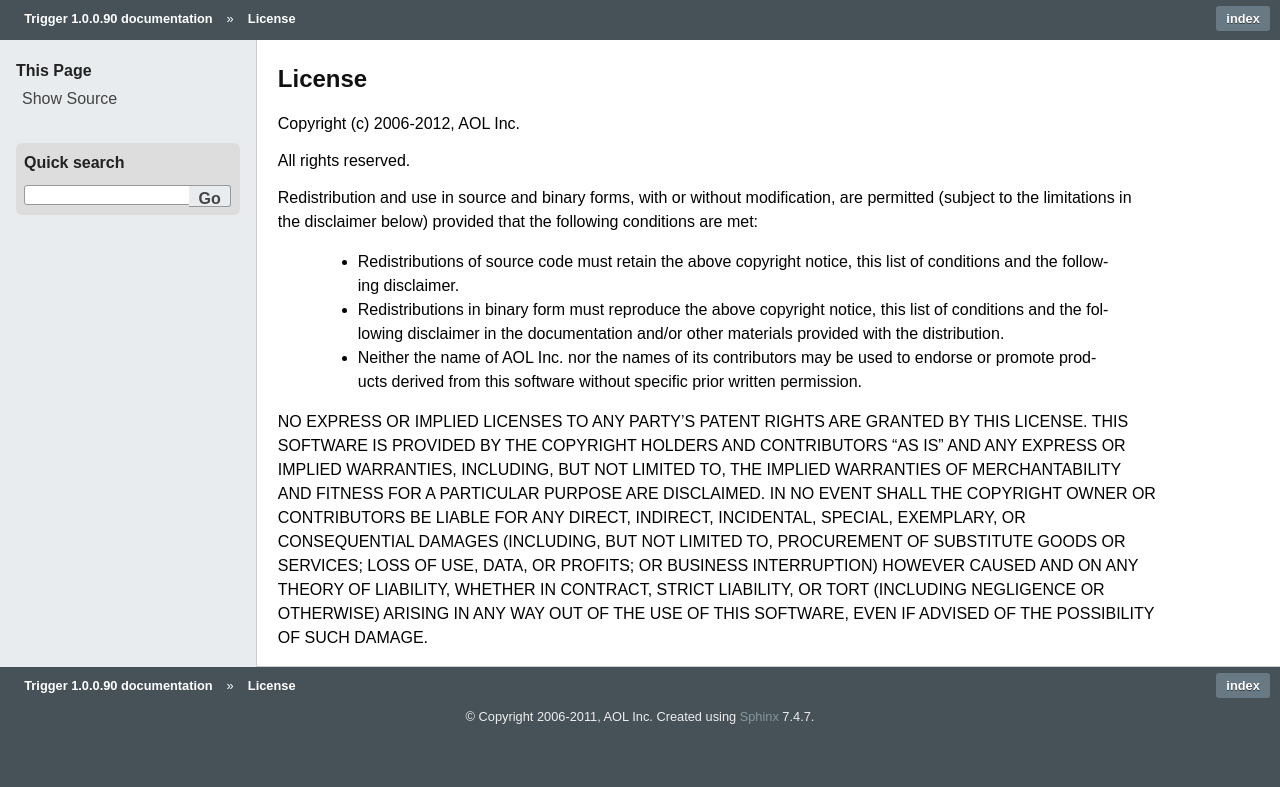
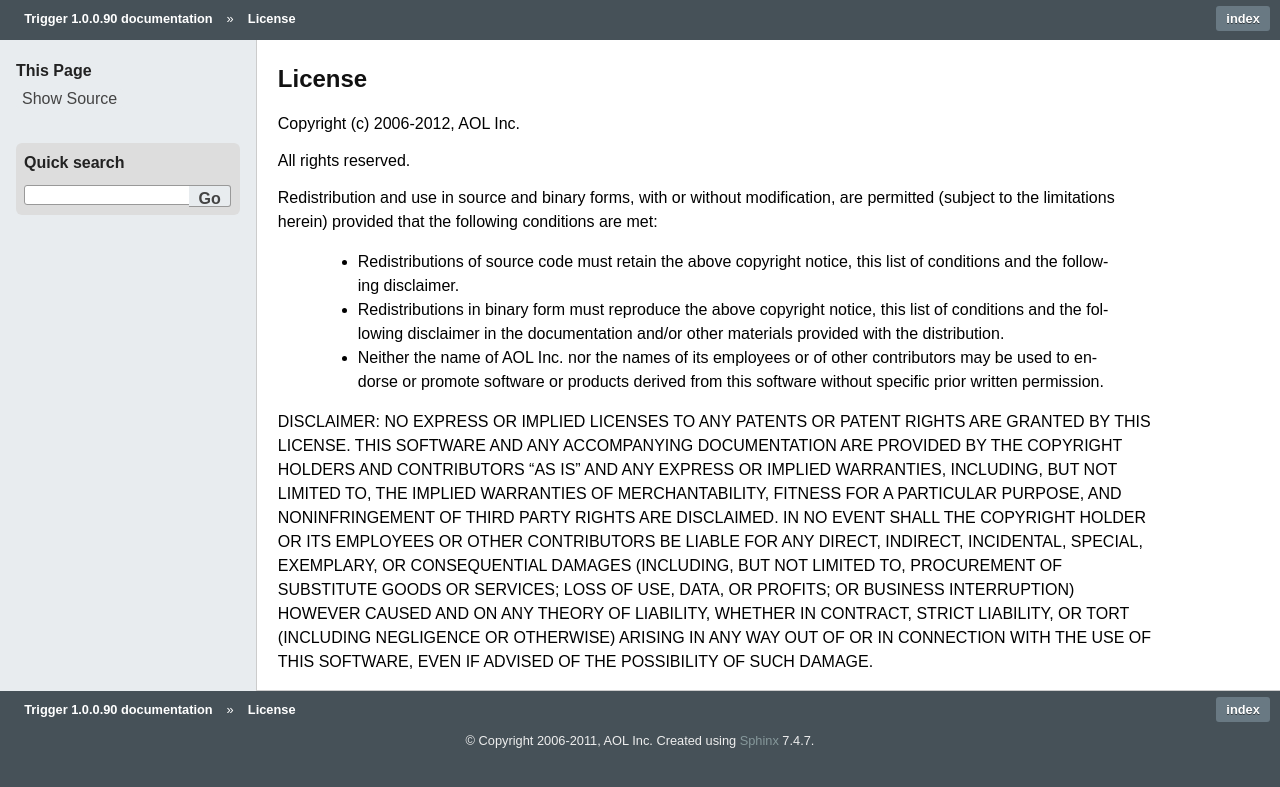
Before and after one commit to rayleyva/trigger, a Sphinx documentation site: the page built from docs/license.rst, in a window 1280 px wide. Shown: the top 787 px of the page. Built offline with Sphinx 7.4.7, drawn with Linux system fonts in a browser that asks for light colours.

Commit message:
License updated BSD Clear License with minor adjustments an accordance per legal counsel.

```diff
--- a/docs/license.rst
+++ b/docs/license.rst
@@ -7,28 +7,28 @@ Copyright (c) 2006-2012, AOL Inc.
 All rights reserved.
 
 Redistribution and use in source and binary forms, with or without
-modification, are permitted (subject to the limitations in the disclaimer
-below) provided that the following conditions are met:
+modification, are permitted (subject to the limitations herein) provided that
+the following conditions are met:
 
- * Redistributions of source code must retain the above copyright notice, this
-   list of conditions and the following disclaimer.
+    * Redistributions of source code must retain the above copyright notice,
+      this list of conditions and the following disclaimer.
+    * Redistributions in binary form must reproduce the above copyright notice,
+      this list of conditions and the following disclaimer in the documentation
+      and/or other materials provided with the distribution.
+    * Neither the name of AOL Inc. nor the names of its employees or of other
+      contributors may be used to endorse or promote software or products
+      derived from this software without specific prior written permission.
 
- * Redistributions in binary form must reproduce the above copyright notice,
-   this list of conditions and the following disclaimer in the documentation
-   and/or other materials provided with the distribution.
-
- * Neither the name of AOL Inc. nor the names of its contributors may be used
-   to endorse or promote products derived from this software without specific
-   prior written permission.
-
-NO EXPRESS OR IMPLIED LICENSES TO ANY PARTY'S PATENT RIGHTS ARE GRANTED BY THIS
-LICENSE.  THIS SOFTWARE IS PROVIDED BY THE COPYRIGHT HOLDERS AND CONTRIBUTORS
-"AS IS" AND ANY EXPRESS OR IMPLIED WARRANTIES, INCLUDING, BUT NOT LIMITED TO,
-THE IMPLIED WARRANTIES OF MERCHANTABILITY AND FITNESS FOR A PARTICULAR PURPOSE
-ARE DISCLAIMED. IN NO EVENT SHALL THE COPYRIGHT OWNER OR CONTRIBUTORS BE LIABLE
-FOR ANY DIRECT, INDIRECT, INCIDENTAL, SPECIAL, EXEMPLARY, OR CONSEQUENTIAL
-DAMAGES (INCLUDING, BUT NOT LIMITED TO, PROCUREMENT OF SUBSTITUTE GOODS OR
-SERVICES; LOSS OF USE, DATA, OR PROFITS; OR BUSINESS INTERRUPTION) HOWEVER
-CAUSED AND ON ANY THEORY OF LIABILITY, WHETHER IN CONTRACT, STRICT LIABILITY,
-OR TORT (INCLUDING NEGLIGENCE OR OTHERWISE) ARISING IN ANY WAY OUT OF THE USE
-OF THIS SOFTWARE, EVEN IF ADVISED OF THE POSSIBILITY OF SUCH DAMAGE.
+DISCLAIMER: NO EXPRESS OR IMPLIED LICENSES TO ANY PATENTS OR PATENT RIGHTS ARE
+GRANTED BY THIS LICENSE. THIS SOFTWARE AND ANY ACCOMPANYING DOCUMENTATION ARE
+PROVIDED BY THE COPYRIGHT HOLDERS AND CONTRIBUTORS "AS IS" AND ANY EXPRESS OR
+IMPLIED WARRANTIES, INCLUDING, BUT NOT LIMITED TO, THE IMPLIED WARRANTIES OF
+MERCHANTABILITY, FITNESS FOR A PARTICULAR PURPOSE, AND NONINFRINGEMENT OF THIRD
+PARTY RIGHTS ARE DISCLAIMED. IN NO EVENT SHALL THE COPYRIGHT HOLDER OR ITS
+EMPLOYEES OR OTHER CONTRIBUTORS BE LIABLE FOR ANY DIRECT, INDIRECT, INCIDENTAL,
+SPECIAL, EXEMPLARY, OR CONSEQUENTIAL DAMAGES (INCLUDING, BUT NOT LIMITED TO,
+PROCUREMENT OF SUBSTITUTE GOODS OR SERVICES; LOSS OF USE, DATA, OR PROFITS; OR
+BUSINESS INTERRUPTION) HOWEVER CAUSED AND ON ANY THEORY OF LIABILITY, WHETHER
+IN CONTRACT, STRICT LIABILITY, OR TORT (INCLUDING NEGLIGENCE OR OTHERWISE)
+ARISING IN ANY WAY OUT OF OR IN CONNECTION WITH THE USE OF THIS SOFTWARE, EVEN
+IF ADVISED OF THE POSSIBILITY OF SUCH DAMAGE.
```
Also changed, not shown: LICENSE.rst.
